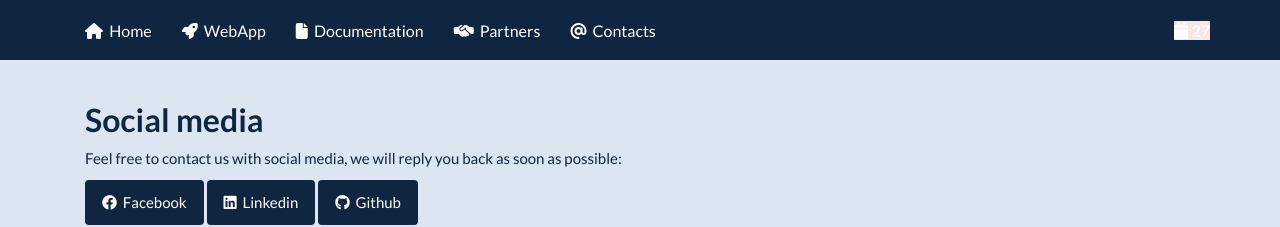
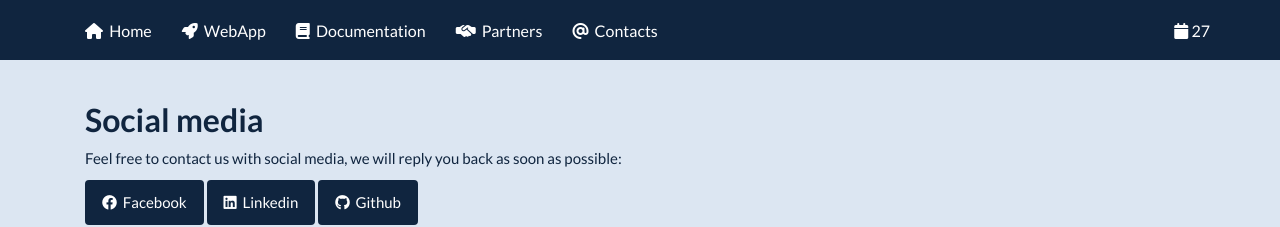
Before and after one commit to srebughini/ASALI, a Jekyll site: the page built from _pages/contacts.md, in a window 1280 px wide. Shown: the top 227 px of the page. Built offline with Jekyll 4.4.1, drawn with Linux system fonts in a browser that asks for light colours; a script that is not in the unit is left out.

Commit message:
Add icon in top bar navigation

```diff
--- a/_includes/topnav.html
+++ b/_includes/topnav.html
@@ -12,7 +12,7 @@
             <ul class="nav navbar-nav">
                 <li><a href="{{ site.baseurl }}/"><i class="fa-solid fa-house"></i>&nbsp;&nbsp;Home</a></li>
                 <li><a href="{{ "/pages/webapp" | relative_url }}"><i class="fa-solid fa-rocket"></i>&nbsp;&nbsp;WebApp</a></li>
-                <li><a href="{{ "/docs/gui-introduction/" | relative_url }}"><i class="fa-solid fa-file"></i>&nbsp;&nbsp;Documentation</a></li>
+                <li><a href="{{ "/docs/gui-introduction/" | relative_url }}"><i class="fa-solid fa-book"></i>&nbsp;&nbsp;Documentation</a></li>
                 <li><a href="{{ "/pages/partners" | relative_url }}"><i class="fa-solid fa-handshake-simple"></i>&nbsp;&nbsp;Partners</a></li>
                 <li><a href="{{ "/pages/contacts" | relative_url }}"><i class="fa-solid fa-at"></i>&nbsp;&nbsp;Contacts</a></li>
             </ul>
@@ -20,9 +20,9 @@
                 <ul class="nav navbar-nav">
                     <li>
                         <a href="https://sourceforge.net/projects/asali/files/latest/download">
-                            <span class="fa-layers fa-fw" style="background:MistyRose">
+                            <span class="fa-layers fa-fw">
                                 <i class="fa-solid  fa-calendar"></i>
-                                <span class="fa-layers-text fa-inverse" data-fa-transform="shrink-8 down-3" style="font-weight:900">27</span>
+                                <span class="fa-layers-text fa-inverse" data-fa-transform="shrink-8 down-3">27</span>
                             </span>
                         </a>
                     </li>
```
